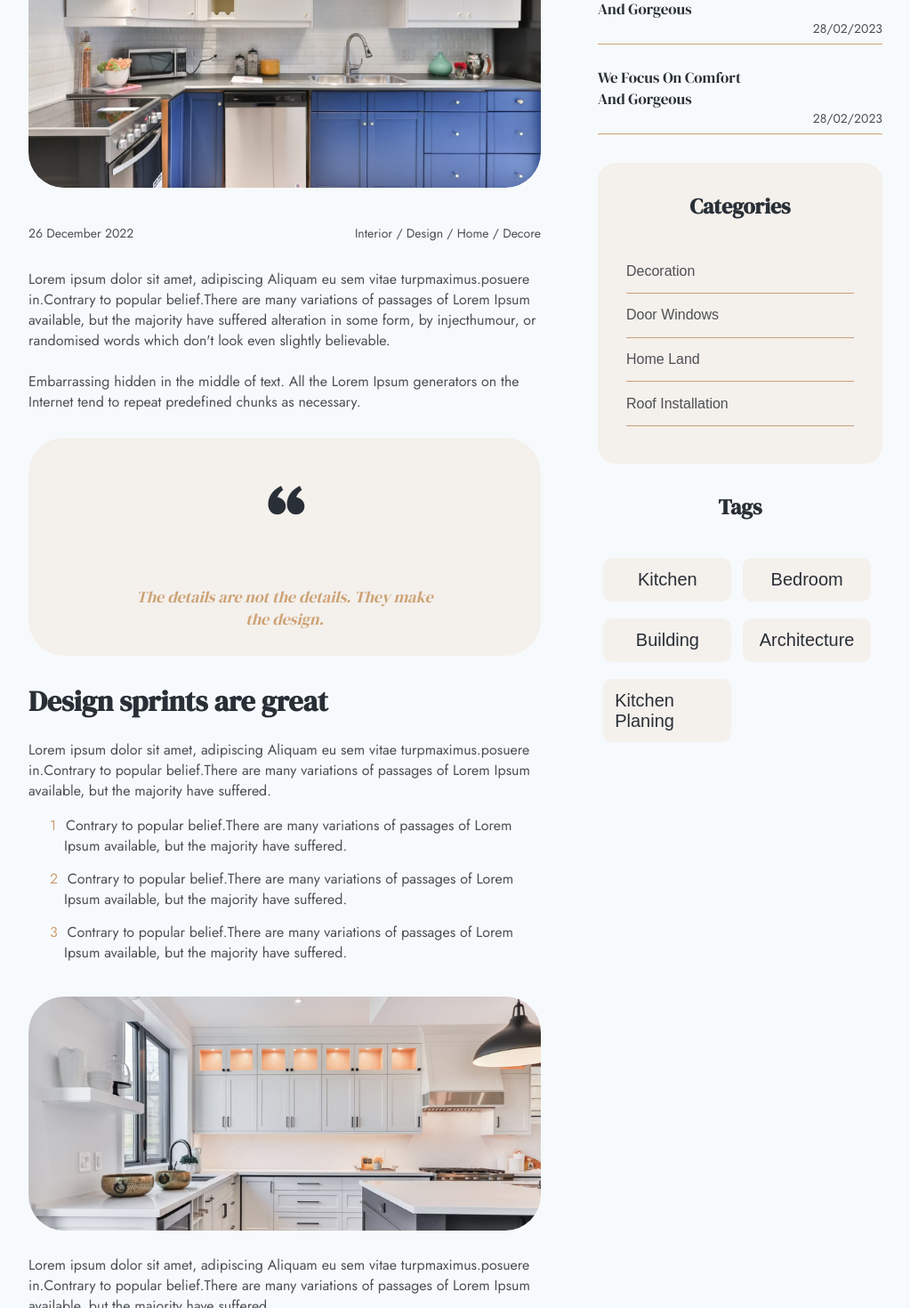
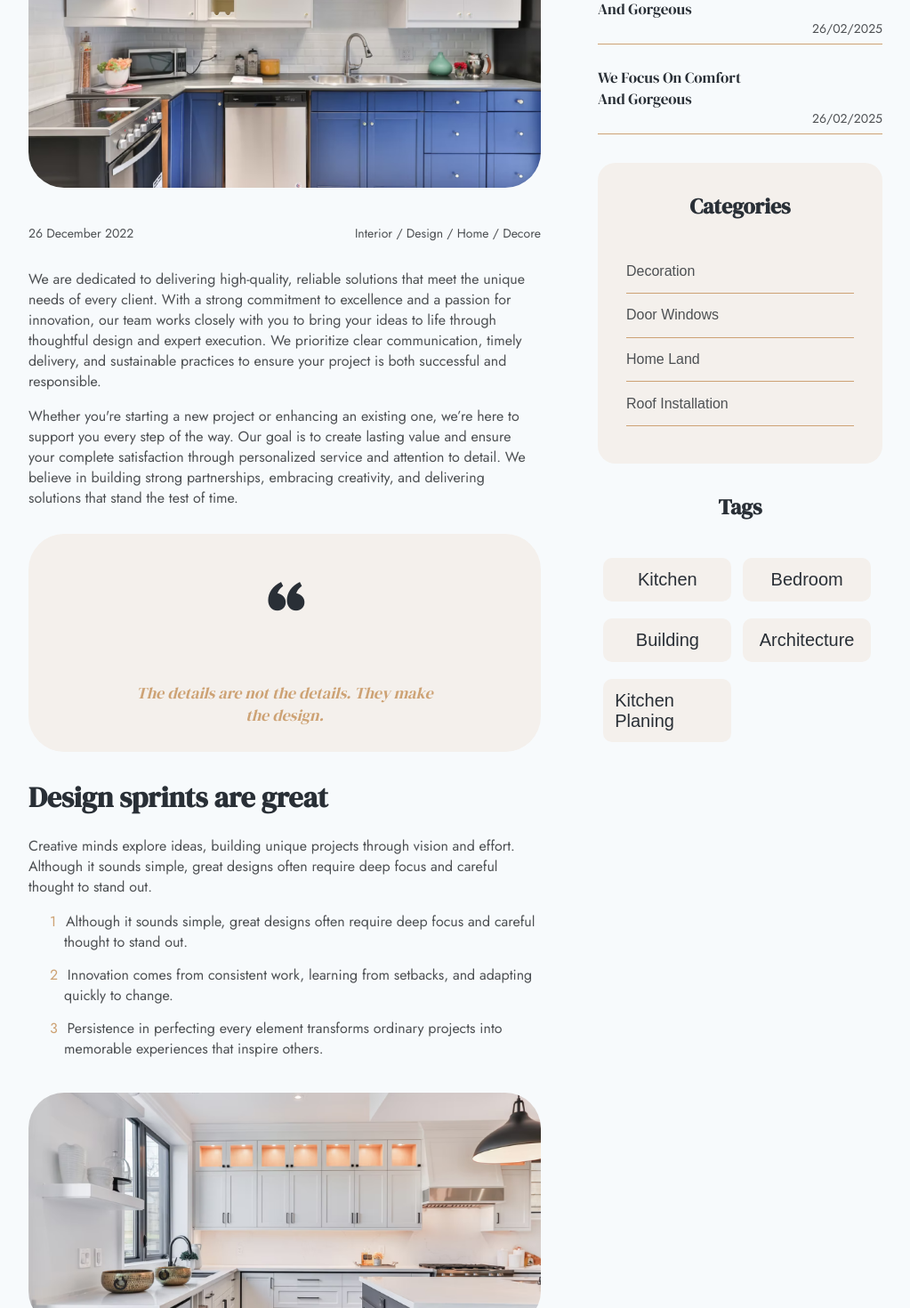
Before and after one commit to Suresh-1208/Hesita_design, a React (Create React App) app in the folder Interior-master/: page /blog-details in a window 1280 px wide. Shown: the part 820-2290 px from the top of the page at 89% size, without its empty margins (128-1151 px from the left). Built offline with nearby package versions, Linux system fonts and the light colour scheme.

Commit message:
frontend changes

```diff
--- a/Interior-master/src/blog/blog.js
+++ b/Interior-master/src/blog/blog.js
@@ -216,16 +216,14 @@ export function Blog() {
             <div className="ln-subtext">
               <h1>Low Cost Latest Invented Interior Designing Ideas</h1>
               <p>
-                Lorem ipsum dolor sit amet, adipiscing Aliquam eu sem vitae
-                turpis dignissim maximus. posuere in.
-                <br />
-                <br />
-                Contrary to popular belief. Lorem Ipsum is not simply random
-                text. It has roots in a piece of classica.
-              </p>
+  We are dedicated to delivering high-quality, reliable solutions that meet the unique needs of every client.
+  With a strong commitment to excellence and a passion for innovation, our team works closely with you to bring
+  your ideas to life through thoughtful design and expert execution. We prioritize clear communication, timely delivery,
+  and sustainable practices to ensure your project is both successful and responsible.
+</p>
             </div>
             <div className="ln-detail">
-              <p className="ac-date">3 March 2023</p>
+              <p className="ac-date">3 March 2025</p>
               <Link to={`/blog-details`}>
                 <button>
                   <IoIosArrowForward />
@@ -246,7 +244,7 @@ export function Blog() {
             <div className="blog-art-content">
               <p>Let’s Get Solution For Building Construction Work</p>
               <div className="ba-detail">
-                <p className="ba-date">3 March 2023</p>
+                <p className="ba-date">3 March 2025</p>
                 <Link to={`/blog-details`}>
                   <button>
                     <IoIosArrowForward />
@@ -263,7 +261,7 @@ export function Blog() {
             <div className="blog-art-content">
               <p>Building Design Innovations for Sustainable Architecture</p>
               <div className="ba-detail">
-                <p className="ba-date">5 March 2023</p>
+                <p className="ba-date">5 March 2025</p>
                 <Link to={`/blog-details`}>
                   <button>
                     <IoIosArrowForward />
@@ -280,7 +278,7 @@ export function Blog() {
             <div className="blog-art-content">
               <p>Revolutionizing Construction with Modern Tools</p>
               <div className="ba-detail">
-                <p className="ba-date">7 March 2023</p>
+                <p className="ba-date">7 March 2025</p>
                 <Link to={`/blog-details`}>
                   <button>
                     <IoIosArrowForward />
@@ -297,7 +295,7 @@ export function Blog() {
             <div className="blog-art-content">
               <p>Interior Design Tips for Small Living Spaces</p>
               <div className="ba-detail">
-                <p className="ba-date">10 March 2023</p>
+                <p className="ba-date">10 March 2025</p>
                 <Link to={`/blog-details`}>
                   <button>
                     <IoIosArrowForward />
--- a/Interior-master/src/blogDetails/blogDetails.js
+++ b/Interior-master/src/blogDetails/blogDetails.js
@@ -47,17 +47,17 @@ export function BlogDetails() {
           </div>
           <div className="bc-text t1">
            <p>
-              Lorem ipsum dolor sit amet, adipiscing Aliquam eu sem vitae
-              turpmaximus.posuere in.Contrary to popular belief.There are many
-              variations of passages of Lorem Ipsum available, but the majority
-              have suffered alteration in some form, by injecthumour, or
-              randomised words which don't look even slightly believable.
-              <br />
-              <br />
-              Embarrassing hidden in the middle of text. All the Lorem Ipsum
-              generators on the Internet tend to repeat predefined chunks as
-              necessary.
+  We are dedicated to delivering high-quality, reliable solutions that meet the unique needs of every client.
+  With a strong commitment to excellence and a passion for innovation, our team works closely with you to bring
+  your ideas to life through thoughtful design and expert execution. We prioritize clear communication, timely delivery,
+  and sustainable practices to ensure your project is both successful and responsible.
 </p>
+<p>
+  Whether you're starting a new project or enhancing an existing one, we’re here to support you every step of the way.
+  Our goal is to create lasting value and ensure your complete satisfaction through personalized service and attention to detail.
+  We believe in building strong partnerships, embracing creativity, and delivering solutions that stand the test of time.
+</p>
+
           </div>
           <div className="blogD-quotes">
             <div className="blogD-q-content">
@@ -71,26 +71,18 @@ export function BlogDetails() {
           <div className="bc-text t2">
             <h1>Design sprints are great</h1>
            <p>
-              Lorem ipsum dolor sit amet, adipiscing Aliquam eu sem vitae
-              turpmaximus.posuere in.Contrary to popular belief.There are many
-              variations of passages of Lorem Ipsum available, but the majority
-              have suffered.
+  Creative minds explore ideas, building unique projects through vision and effort. Although it sounds simple, great designs often require deep focus and careful thought to stand out.
+
 <ul>
   <li>
-                  Contrary to popular belief.There are many variations of
-                  passages of Lorem Ipsum available, but the majority have
-                  suffered.
+    Although it sounds simple, great designs often require deep focus and careful thought to stand out.
   </li>
   <li>
-                  Contrary to popular belief.There are many variations of
-                  passages of Lorem Ipsum available, but the majority have
-                  suffered.
+    Innovation comes from consistent work, learning from setbacks, and adapting quickly to change.
   </li>
-                <li>
-                  Contrary to popular belief.There are many variations of
-                  passages of Lorem Ipsum available, but the majority have
-                  suffered.
+  <li>Persistence in perfecting every element transforms ordinary projects into memorable experiences that inspire others.
   </li>
+
               </ul>
             </p>
           </div>
@@ -100,10 +92,10 @@ export function BlogDetails() {
 
           <div className="bc-text t3">
             <p>
-              Lorem ipsum dolor sit amet, adipiscing Aliquam eu sem vitae
-              turpmaximus.posuere in.Contrary to popular belief.There are many
-              variations of passages of Lorem Ipsum available, but the majority
-              have suffered.
+  We are dedicated to delivering high-quality, reliable solutions that meet the unique needs of every client.
+  With a strong commitment to excellence and a passion for innovation, our team works closely with you to bring
+  your ideas to life through thoughtful design and expert execution. We prioritize clear communication, timely delivery,
+  and sustainable practices to ensure your project is both successful and responsible.
 </p>
           </div>
 
@@ -186,15 +178,15 @@ export function BlogDetails() {
             <h2>Latest News</h2>
             <div className="news">
               <Link to={`/blog-details`}><p className="news-title">We Focus On Comfort And Gorgeous</p></Link>
-              <p className="news-date">28/02/2023</p>
+              <p className="news-date">26/02/2025</p>
             </div>
             <div className="news">
             <Link to={`/blog-details`}><p className="news-title">We Focus On Comfort And Gorgeous</p></Link>
-              <p className="news-date">28/02/2023</p>
+              <p className="news-date">26/02/2025</p>
             </div>
             <div className="news">
             <Link to={`/blog-details`}><p className="news-title">We Focus On Comfort And Gorgeous</p></Link>
-              <p className="news-date">28/02/2023</p>
+              <p className="news-date">26/02/2025</p>
             </div>
           </div>
           <div className="blogD-categories">
--- a/Interior-master/src/teamSingle/teamSingle.js
+++ b/Interior-master/src/teamSingle/teamSingle.js
@@ -35,13 +35,11 @@ export function TeamSingle() {
         </div>
         <div className="p-d-content">
           <div className="p-d-info">
-            <h1>John Smith</h1>
+            <h1>Name</h1>
             <p className="job">Designer</p>
             <p className="subcontent">
-              Lorem ipsum dolor sit amet, adipiscing Aliquam eu sem vitae
-              turpmaximus.posuere in.Contrpobelie frandomised words which don't
-              look even slightly believable.
-            </p>
+  Innovation thrives when creativity meets dedication. Every step, no matter how small, builds toward a greater vision. Challenges become opportunities, and persistence turns ideas into reality.
+</p>
           </div>
           <div className="icons">
             <p>
@@ -93,31 +91,24 @@ export function TeamSingle() {
         <div className="bio">
           <h1>Short Biography</h1>
           <p>
-            Lorem ipsum dolor sit amet, adipiscing Aliquam eu sem vitae
-            turpmaximus.posuere in.Contrary to popular belief.There are many
-            variations of passages of Lorem Ipsum available, but the majority
-            have suffered alteration in some form, njecthumour randomised words
-            which don't look even slightly believable. <br />
-            <br />
-            Embarrassing hidden in the middle of text. All the Lorem Ipsum
-            generators on the Internet tend to repeat predefined but the
-            majority have suffered alteration in some form chunks as necessary.
-          </p>
+  Creativity and perseverance are at the heart of every successful project. While challenges may arise, they often lead to unexpected opportunities and growth. True innovation comes from embracing change and pushing beyond comfort zones.<br /><br />
+  In the journey of creation, mistakes are not setbacks but lessons that guide the way forward. Consistent effort and adaptability transform ideas into meaningful achievements that inspire and endure.
+</p>
+
         </div>
         <div className="bio-skill">
           <div className="skill">
             <h3>Simplicity and Functionality</h3>
             <p>
-              Lorem ipsum dolor sit amet, adipiscing Aliquam eu sem vitae
-              turpmaximus.posuere in belief. <br />
-            <br />There are many variations of
-              passages of Lorem Ipsum from available, but the majority have
-              suffered alteration in some form, njecthumour
-            </p>
+  Success is built on a foundation of focus and determination. While the path may seem straightforward, it often requires patience and resilience to overcome obstacles.<br /><br />
+  There are many ways to approach a challenge, but staying true to your vision and adapting when necessary leads to the most rewarding outcomes.
+</p>
+
           </div>
           <div className="questions">
-            <h3>Question and Answer</h3>
-            <p>Lorem ipsum dolor sit amet, adipiscing Aliquam eu sem vitae turpmaximus.posuere in.</p>
+            <h3>Questions and Answers</h3>
+<p>Explore common queries and clear explanations to help you better understand the topic at hand.</p>
+
           </div>
         </div>
       </div>
```
Lines whose indentation alone changed are shown as unchanged.
